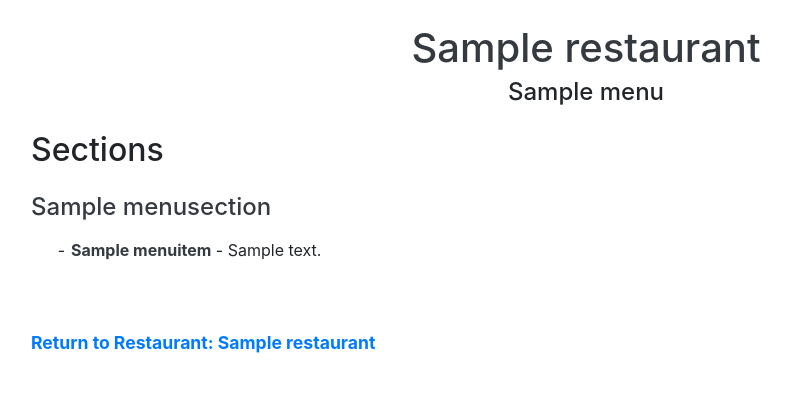
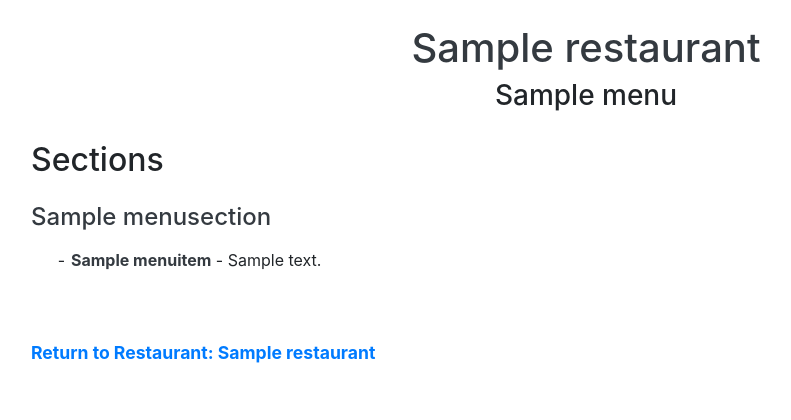
Before and after one commit to arcanemachine/django-menu-maker, a Django app: a page that uses templates/base.html in a window 1280 px wide. Shown: the part 56-476 px from the top of the page, without its empty margins (54-845 px from the left). Run offline with Django 3.2, Linux system fonts and the light colour scheme; tables that the repository leaves empty hold one stand-in row (values such as "Sample post").

Commit message:
Increase subheading text size

```diff
--- a/templates/base.html
+++ b/templates/base.html
@@ -60,11 +60,11 @@
       {% endblock body_title_wrapper %}
 
       {% block body_subheading_wrapper %}
-      <h4 id="body-subheading" class="{% if body_subheading_tags %}{{ body_subheading_tags }}{% else %}text-center{% endif %}">
+      <h3 id="body-subheading" class="{% if body_subheading_tags %}{{ body_subheading_tags }}{% else %}text-center{% endif %}">
         {% block body_subheading %}
           {% if body_subheading_text %}{{ body_subheading_text }}{% endif %}
         {% endblock body_subheading %}
-      </h4>
+      </h3>
       {% endblock body_subheading_wrapper %}
 
     {% if form.errors %}
```
